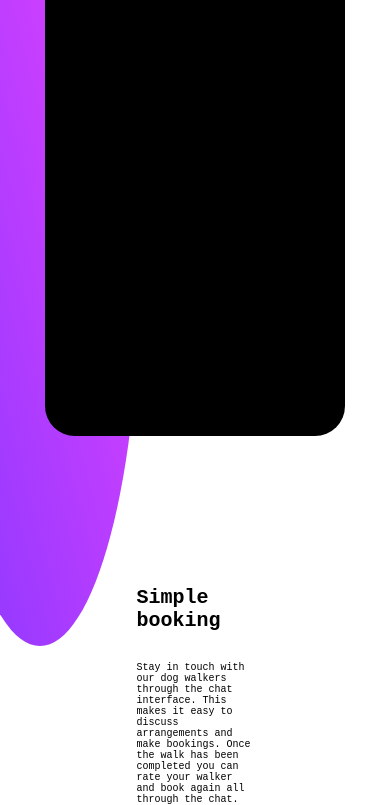
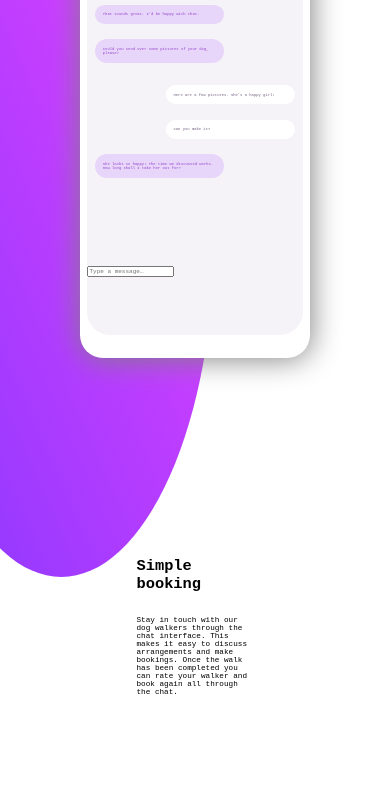
Before and after one commit to ivanbakotin/ChatApp-HomePage, a plain HTML site: page index.html in a window 390 px wide. Shown: the part 114-919 px from the top of the page. After the commit the page ends 844 px from the top, so only its background shows below. Drawn offline with Linux system fonts and the light colour scheme.

Commit message:
font size change on mobile and messages

```diff
--- a/index.html
+++ b/index.html
@@ -43,11 +43,26 @@
       </div>
 
       <div class="messages">
+        <div class="left message">That sounds great. I'd be happy with that.</div>
+        <div class="left message"> Could you send over some pictures of your dog, please?</div>
+        <div class="images">
+          <img src="" alt="">
+          <img src="" alt="">
+          <img src="" alt="">
+        </div>
+        <div class="right message">Here are a few pictures. She's a happy girl!</div>
+        <div class="right message">Can you make it?</div>
+        <div class="left message"> She looks so happy! The time we discussed works. How long shall I take her out for?</div>
+        <div class="option">
 
+        </div>
+        <div class="option">
+
+        </div>
       </div>
 
       <div class="input">
-
+        <input placeholder="Type a message…">
       </div>
 
     </div>
@@ -64,15 +79,10 @@
 
 
  <!--
-  That sounds great. I'd be happy with that.
 
-  Could you send over some pictures of your dog, please?
 
-  Here are a few pictures. She's a happy girl!
 
-  Can you make it?
 
-  She looks so happy! The time we discussed works. How long shall I take her out for?
 
   30 minute walk
   $29
@@ -80,7 +90,6 @@
   1 hour walk
   $49
 
-  Type a message…
  -->
 
 </body>
--- a/styles/index.scss
+++ b/styles/index.scss
@@ -4,6 +4,10 @@
   font-family: 'Courier New', Courier, monospace;
   box-sizing: border-box;
   font-size: 62.5%;
+
+  @media (max-width: 668px) {
+    font-size: 48%;
+  }
 }
 
 body {
@@ -16,7 +20,7 @@ body {
   position: absolute;
   z-index: -1;
   transform: translateX(-30%);
-  width: clamp(20rem, 40vw, 100rem);
+  width: clamp(40rem, 40vw, 100rem);
   height: clamp(10rem, 90vh, 90rem);
   border-bottom-left-radius: 50%;
   border-bottom-right-radius: 50%;
@@ -32,15 +36,16 @@ body {
   flex-grow: 1;
 
   .phone {
+    margin: 2rem;
     height: 55rem;
     width: 30rem;
     border-radius: 3rem;
-    padding: 2rem;
-    background-color: black;
+    padding: 1rem;
+    background-color: white;
+    box-shadow: 1px 1px 30px gray;
 
     .header {
       background-image: linear-gradient(to right,hsl(264, 100%, 61%), hsl(293, 100%, 63%));
-      width: 100%;
       border-top-right-radius: 3rem;
       border-top-left-radius: 3rem;
       height: 7rem;
@@ -121,7 +126,37 @@ body {
     }
 
     .messages {
+      height: 35rem;
+      background-color: hsl(270, 20%, 96%);
+      display: flex;
+      flex-direction: column;
+      gap: -2rem;
 
+      .message {
+        margin: 1rem;
+        padding: 1rem;
+        width: 60%;
+        font-size: clamp(0.5rem, 0.5vw, 1rem);
+        border-radius: 2rem;
+      }
+
+      .left {
+        background-color: hsl(270, 78%, 91%);
+        color: hsl(276, 55%, 52%);
+      }
+
+      .right {
+        background-color: white;
+        color: hsl(271, 15%, 43%);
+        align-self: flex-end;
+      }
+    }
+
+    .input {
+      height: 9rem;
+      border-bottom-left-radius: 3rem;
+      border-bottom-right-radius: 3rem;
+      background-color: hsl(270, 20%, 96%);
     }
   }
 
```
Also changed, not shown: styles/index.css, 1 other file.
